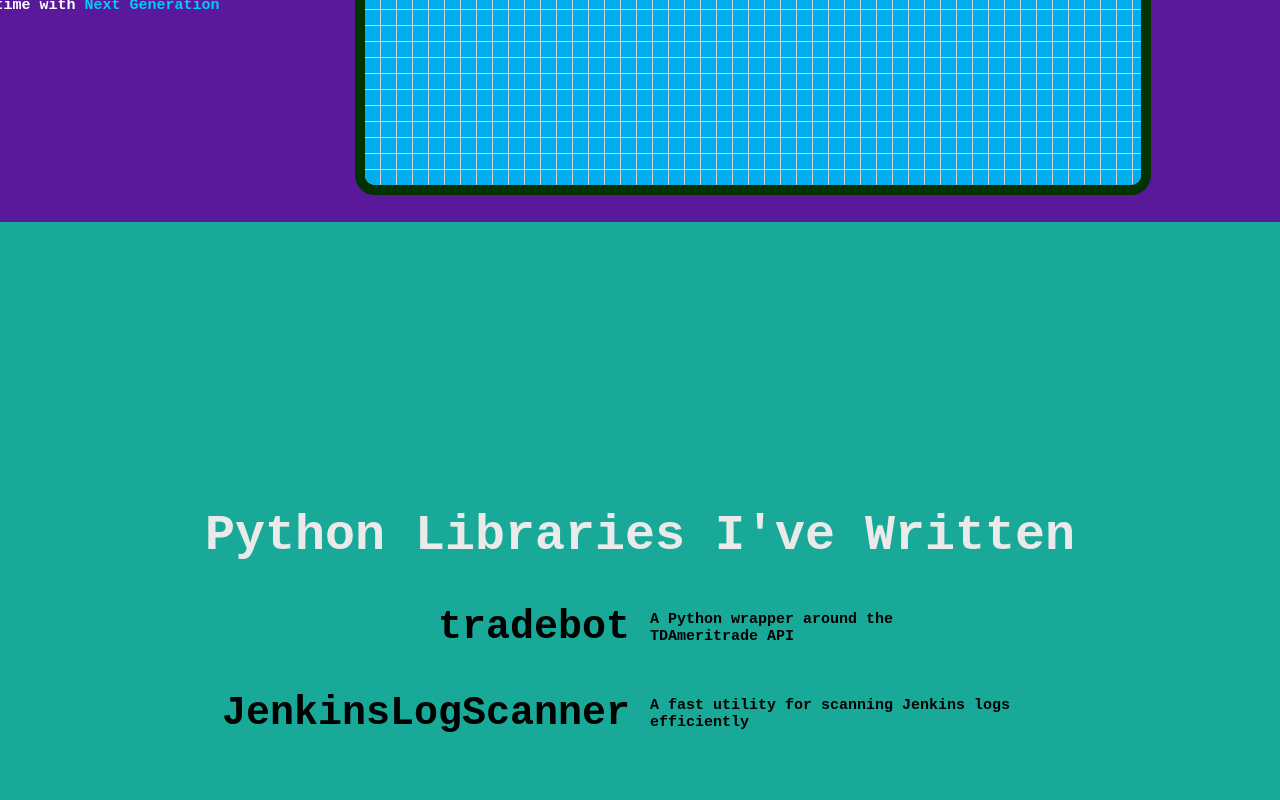
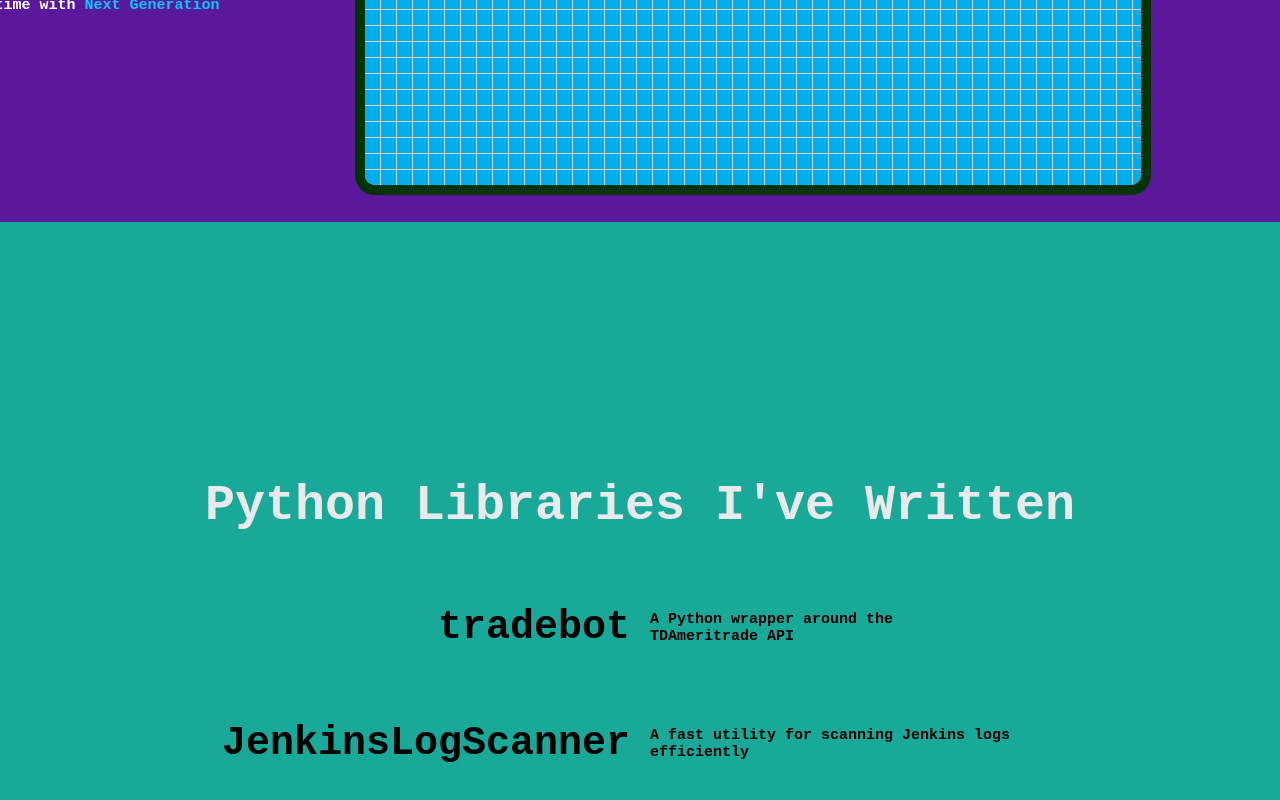
Before and after one commit to abarolli/Portfolio, a React (Vite) app: page / in a window 1280 px wide. Shown: the part 1424-2224 px from the top of the page. Built offline with nearby package versions, Linux system fonts and the light colour scheme.

Commit message:
Spaced screen--centered-col items

```diff
--- a/src/index.css
+++ b/src/index.css
@@ -73,6 +73,7 @@ button {
 
 .screen--centered.screen--centered-col {
   flex-direction: column;
+  row-gap: 3rem;
 }
 
 ul ul {
```
